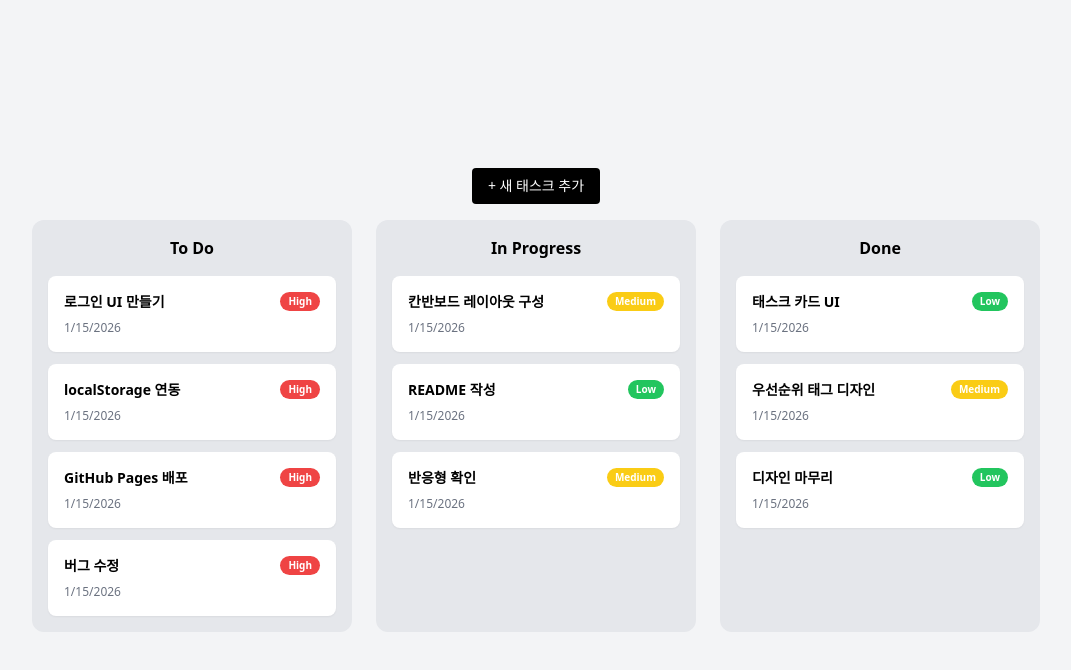
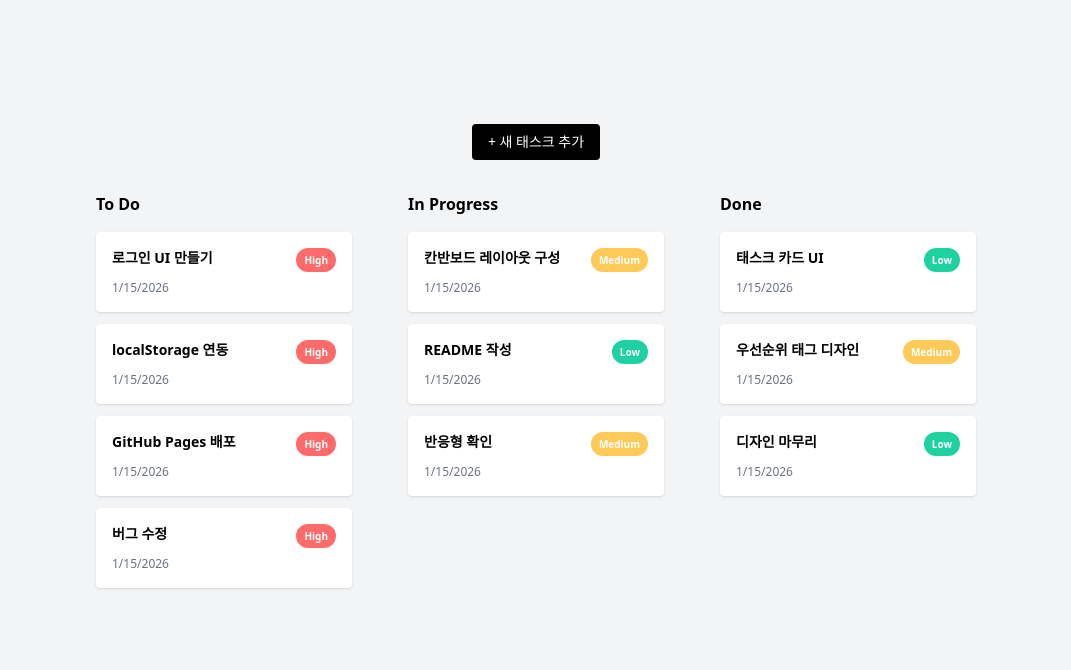
Before and after one commit to minseonkkim/synclife_dashboard, a React (Vite) app: page / in a window 1280 px wide. Shown: the top 670 px of the page, without its empty margins (104-1175 px from the left). Built offline with nearby package versions, Linux system fonts and the light colour scheme.

Commit message:
feat: 컬럼 드래그 앤 드롭 구현

```diff
--- a/package.json
+++ b/package.json
@@ -10,6 +10,7 @@
     "preview": "vite preview"
   },
   "dependencies": {
+    "@hello-pangea/dnd": "^18.0.1",
     "react": "^19.2.0",
     "react-dom": "^19.2.0"
   },
--- a/src/App.tsx
+++ b/src/App.tsx
@@ -29,9 +29,17 @@ function App() {
     ]);
   };
 
+  const moveTask = (taskId: number, newStatus: Task["status"]) => {
+    setTasks((prev) =>
+      prev.map((task) =>
+        task.id === taskId ? { ...task, status: newStatus } : task
+      )
+    );
+  };
+
   return (
     <div className="min-h-screen flex items-center justify-center bg-gray-100">
-      <KanbanBoard tasks={tasks} onAddTask={addTask} />
+      <KanbanBoard tasks={tasks} onAddTask={addTask} onMoveTask={moveTask} />
     </div>
   );
 }
--- a/src/components/Column.tsx
+++ b/src/components/Column.tsx
@@ -1,25 +1,37 @@
-import type { Status, Task } from "../types/task";
+import { Droppable } from "@hello-pangea/dnd";
+import type { Task, Status } from "../types/task";
 import TaskCard from "./TaskCard";
 
-interface Props {
+interface ColumnProps {
   title: string;
   status: Status;
   tasks: Task[];
 }
 
-const Column = ({ title, status, tasks }: Props) => {
-  const filteredTasks = tasks.filter((task) => task.status === status);
+const Column = ({ title, status, tasks }: ColumnProps) => {
+  const filtered = tasks.filter((task) => task.status === status);
 
   return (
-    <div className="w-80 bg-gray-200 rounded-xl p-4">
-      <h3 className="text-center font-bold mb-4">{title}</h3>
+    <Droppable droppableId={status}>
+      {(provided, snapshot) => (
+        <div
+          ref={provided.innerRef}
+          {...provided.droppableProps}
+          className={`w-72 min-h-[500px] rounded-lg p-4 transition-colors
+            ${snapshot.isDraggingOver ? "bg-gray-200" : "bg-gray-100"}
+          `}
+        >
+          <h3 className="font-bold mb-4">{title}</h3>
 
-      <div className="flex flex-col gap-3">
-        {filteredTasks.map((task) => (
-          <TaskCard key={task.id} task={task} />
-        ))}
-      </div>
-    </div>
+          <div className="flex flex-col gap-3">
+            {filtered.map((task, index) => (
+              <TaskCard key={task.id} task={task} index={index} />
+            ))}
+            {provided.placeholder}
+          </div>
+        </div>
+      )}
+    </Droppable>
   );
 };
 
--- a/src/components/KanbanBoard.tsx
+++ b/src/components/KanbanBoard.tsx
@@ -1,6 +1,8 @@
 import { useState } from "react";
 import type { Task, Priority } from "../types/task";
 import Column from "./Column";
+import { DragDropContext } from "@hello-pangea/dnd";
+import type { DropResult } from "@hello-pangea/dnd";
 
 interface KanbanBoardProps {
   tasks: Task[];
@@ -9,9 +11,10 @@ interface KanbanBoardProps {
     description?: string;
     priority: Priority;
   }) => void;
+  onMoveTask: (taskId: number, status: Task["status"]) => void;
 }
 
-const KanbanBoard = ({ tasks, onAddTask }: KanbanBoardProps) => {
+const KanbanBoard = ({ tasks, onAddTask, onMoveTask }: KanbanBoardProps) => {
   const [showModal, setShowModal] = useState(false);
   const [title, setTitle] = useState("");
   const [description, setDescription] = useState("");
@@ -26,7 +29,20 @@ const KanbanBoard = ({ tasks, onAddTask }: KanbanBoardProps) => {
     setShowModal(false);
   };
 
+  const handleDragEnd = (result: DropResult) => {
+    const { destination, source, draggableId } = result;
+
+    if (!destination) return;
+
+    if (destination.droppableId === source.droppableId) {
+      return;
+    }
+
+    onMoveTask(Number(draggableId), destination.droppableId as Task["status"]);
+  };
+
   return (
+    <DragDropContext onDragEnd={handleDragEnd}>
       <div className="w-full max-w-6xl">
         {/* 추가 버튼 */}
         <div className="flex justify-center mb-4">
@@ -91,6 +107,7 @@ const KanbanBoard = ({ tasks, onAddTask }: KanbanBoardProps) => {
           <Column title="Done" status="DONE" tasks={tasks} />
         </div>
       </div>
+    </DragDropContext>
   );
 };
 
--- a/src/components/TaskCard.tsx
+++ b/src/components/TaskCard.tsx
@@ -1,21 +1,31 @@
+import { Draggable } from "@hello-pangea/dnd";
 import type { Task } from "../types/task";
+import { priorityStyleMap } from "../utils/priorityStyle";
 
-const priorityClassMap = {
-  High: "bg-red-500",
-  Medium: "bg-yellow-400 text-black",
-  Low: "bg-green-500",
-};
+interface TaskCardProps {
+  task: Task;
+  index: number;
+}
 
-const TaskCard = ({ task }: { task: Task }) => {
+const TaskCard = ({ task, index }: TaskCardProps) => {
+  const priority = priorityStyleMap[task.priority];
   return (
-    <div className="bg-white rounded-lg p-4 shadow-sm transition">
+    <Draggable draggableId={String(task.id)} index={index}>
+      {(provided, snapshot) => (
+        <div
+          ref={provided.innerRef}
+          {...provided.draggableProps}
+          {...provided.dragHandleProps}
+          className={`bg-white p-4 rounded shadow text-sm transition
+            ${snapshot.isDragging ? "shadow-lg rotate-1" : ""}
+          `}
+        >
           <div className="flex justify-between items-start">
             <h4 className="text-sm font-semibold">{task.title}</h4>
 
             <span
-          className={`text-[10px] px-2 py-0.5 rounded-full text-white font-bold
-            ${priorityClassMap[task.priority]}
-          `}
+              className="text-[10px] px-2 py-0.5 rounded-full text-white font-bold"
+              style={{ backgroundColor: priority.color }}
             >
               {task.priority}
             </span>
@@ -25,6 +35,8 @@ const TaskCard = ({ task }: { task: Task }) => {
             {new Date(task.createdAt).toLocaleDateString()}
           </p>
         </div>
+      )}
+    </Draggable>
   );
 };
 
```
Also changed, not shown: 1 other file (tests, documents, lock files or other folders). Lines whose indentation alone changed are shown as unchanged.
